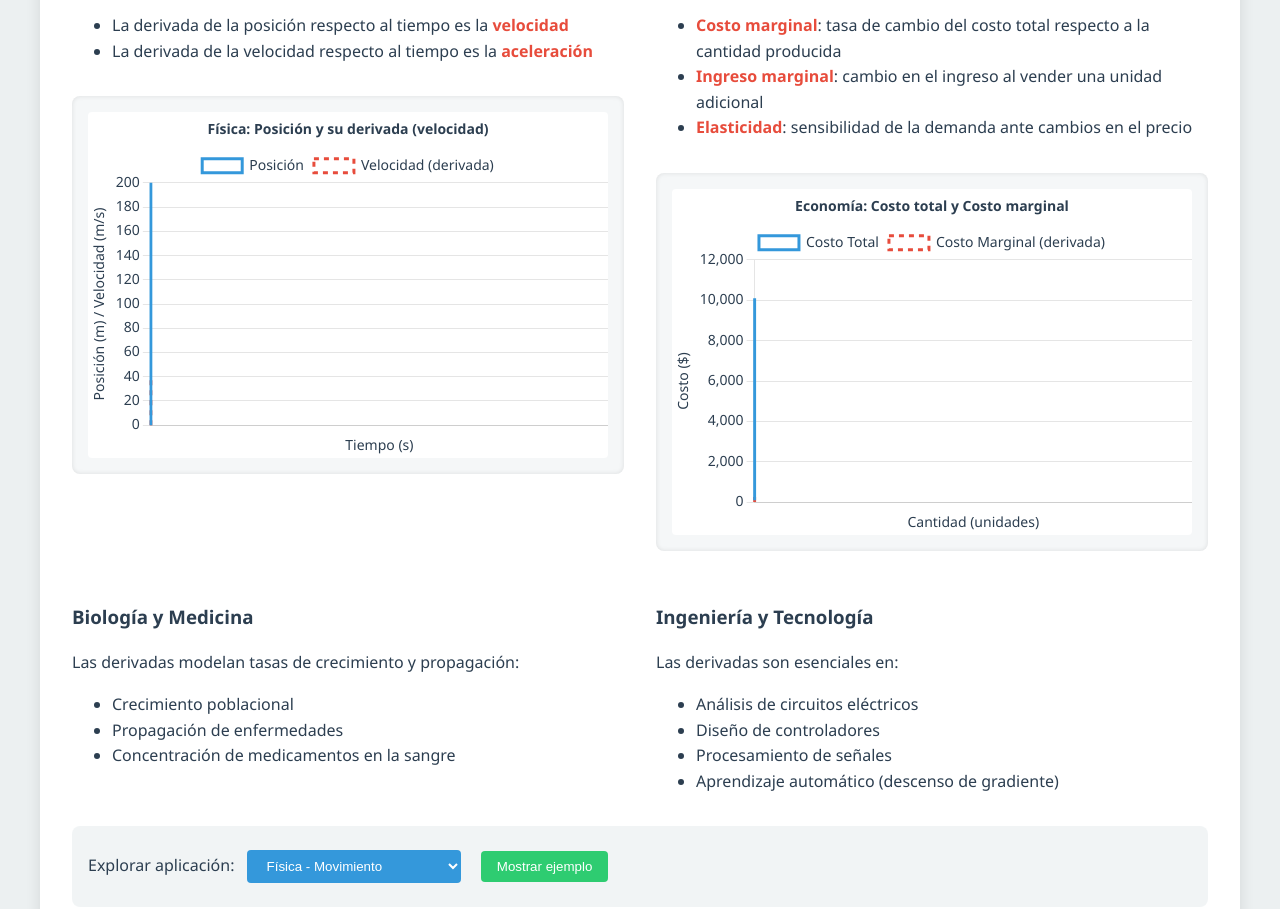
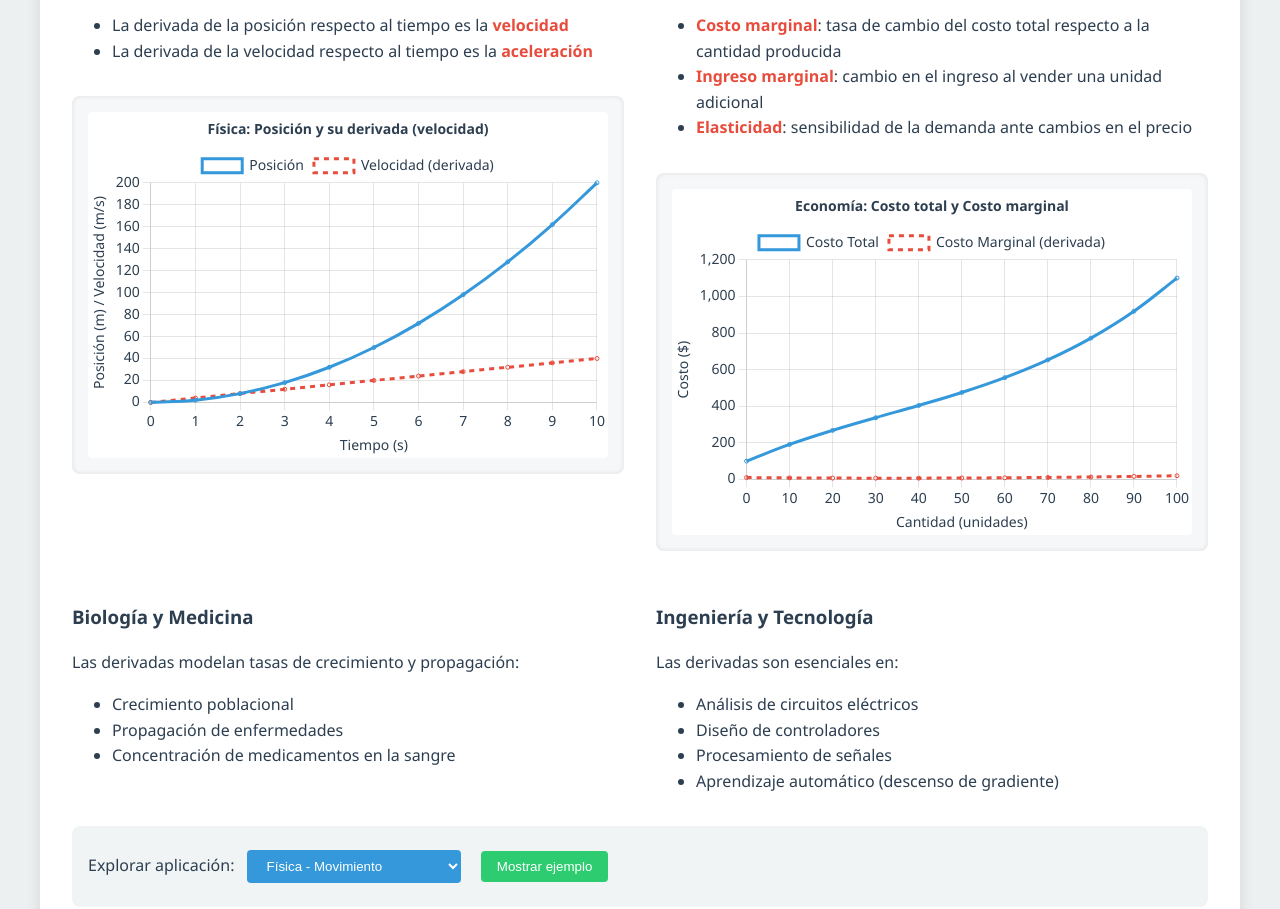
Before and after one commit to Virtar/EAM, a plain HTML site: page index.html in a window 1280 px wide. Shown: the part 2434-3343 px from the top of the page. Drawn offline with nearby package versions, Linux system fonts and the light colour scheme.

Commit message:
Update index.html

```diff
--- a/index.html
+++ b/index.html
@@ -736,37 +736,34 @@
         updateTangentLine(0);
 
         // Sección 3: Aplicaciones de la Derivada
+        function initPhysicsChart() {
             const physicsCtx = document.getElementById('physicsCanvas').getContext('2d');
-        const physicsChart = new Chart(physicsCtx, {
+            return new Chart(physicsCtx, {
                 type: 'line',
                 data: {
+                    labels: Array.from({length: 11}, (_, i) => i),
                     datasets: [
                         {
                             label: 'Posición',
-                        data: Array.from({length: 101}, (_, i) => {
-                            const t = i / 10;
-                            return {x: t, y: 2 * t * t};
-                        }),
+                            data: Array.from({length: 11}, (_, i) => 2 * i * i),
                             borderColor: colors.function,
                             backgroundColor: 'transparent',
-                        pointRadius: 0,
+                            pointRadius: 2,
                             tension: 0.4
                         },
                         {
                             label: 'Velocidad (derivada)',
-                        data: Array.from({length: 101}, (_, i) => {
-                            const t = i / 10;
-                            return {x: t, y: 4 * t};
-                        }),
+                            data: Array.from({length: 11}, (_, i) => 4 * i),
                             borderColor: colors.derivative,
                             backgroundColor: 'transparent',
-                        pointRadius: 0,
+                            pointRadius: 2,
                             borderDash: [5, 5]
                         }
                     ]
                 },
                 options: {
                     responsive: true,
+                    maintainAspectRatio: true,
                     aspectRatio: 1.5,
                     scales: {
                         x: {
@@ -790,40 +787,44 @@
                     }
                 }
             });
+        }
 
+        function initEconomicsChart() {
             const economicsCtx = document.getElementById('economicsCanvas').getContext('2d');
-        const economicsChart = new Chart(economicsCtx, {
+            return new Chart(economicsCtx, {
                 type: 'line',
                 data: {
+                    labels: Array.from({length: 11}, (_, i) => i * 10),
                     datasets: [
                         {
                             label: 'Costo Total',
-                        data: Array.from({length: 101}, (_, i) => {
-                            const q = i;
+                            data: Array.from({length: 11}, (_, i) => {
+                                const q = i * 10;
                                 // Función de costo: 100 + 10q - 0.1q² + 0.01q³
-                            return {x: q, y: 100 + 10 * q - 0.1 * q * q + 0.01 * q * q * q};
+                                return 100 + 10 * q - 0.1 * q * q + 0.01 * q * q * q / 10;
                             }),
                             borderColor: colors.function,
                             backgroundColor: 'transparent',
-                        pointRadius: 0,
+                            pointRadius: 2,
                             tension: 0.4
                         },
                         {
                             label: 'Costo Marginal (derivada)',
-                        data: Array.from({length: 101}, (_, i) => {
-                            const q = i;
+                            data: Array.from({length: 11}, (_, i) => {
+                                const q = i * 10;
                                 // Derivada: 10 - 0.2q + 0.03q²
-                            return {x: q, y: 10 - 0.2 * q + 0.03 * q * q};
+                                return 10 - 0.2 * q + 0.03 * q * q / 10;
                             }),
                             borderColor: colors.derivative,
                             backgroundColor: 'transparent',
-                        pointRadius: 0,
+                            pointRadius: 2,
                             borderDash: [5, 5]
                         }
                     ]
                 },
                 options: {
                     responsive: true,
+                    maintainAspectRatio: true,
                     aspectRatio: 1.5,
                     scales: {
                         x: {
@@ -847,6 +848,10 @@
                     }
                 }
             });
+        }
+
+        let physicsChart;
+        let economicsChart;
 
         // Aplicaciones interactivas
         const applicationDescriptions = {
@@ -892,6 +897,17 @@
             descriptionDiv.innerHTML = applicationDescriptions[selectedApp];
             descriptionDiv.style.display = 'block';
             descriptionDiv.classList.add('fade-in');
+
+            // Asegurarse de que los gráficos se rendericen correctamente
+            if (selectedApp === 'physics' && !physicsChart) {
+                physicsChart = initPhysicsChart();
+            } else if (selectedApp === 'economics' && !economicsChart) {
+                economicsChart = initEconomicsChart();
+            }
+
+            // Forzar actualización de los gráficos
+            if (physicsChart) physicsChart.update();
+            if (economicsChart) economicsChart.update();
         });
 
         // Sección 4: Optimización
@@ -1174,6 +1190,8 @@
         // Inicializar visualizaciones
         updateFunctionDerivative('cubic');
         drawOptimizationProblem(25);
+        physicsChart = initPhysicsChart();
+        economicsChart = initEconomicsChart();
 
         // Efecto de revelación al hacer scroll
         function revealSections() {
```
Lines whose indentation alone changed are shown as unchanged.
